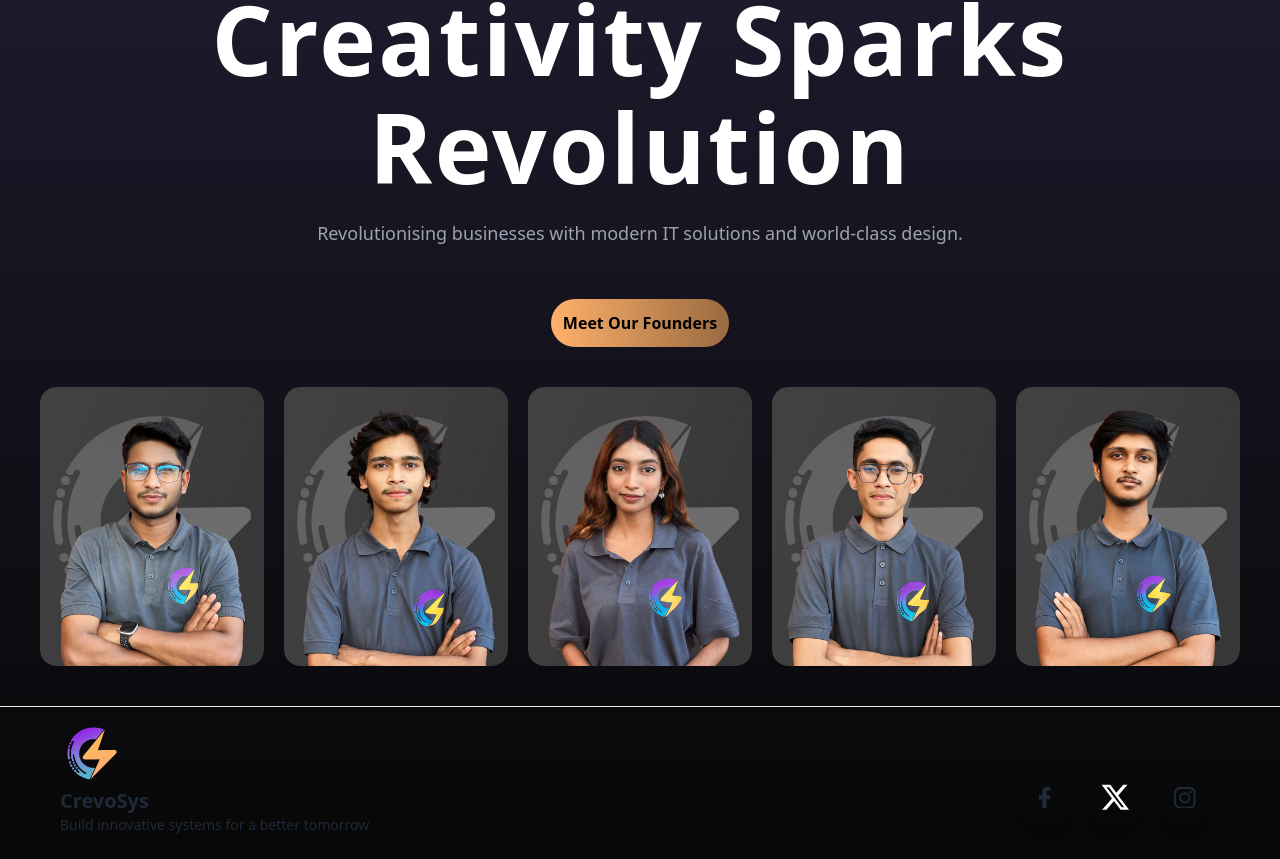
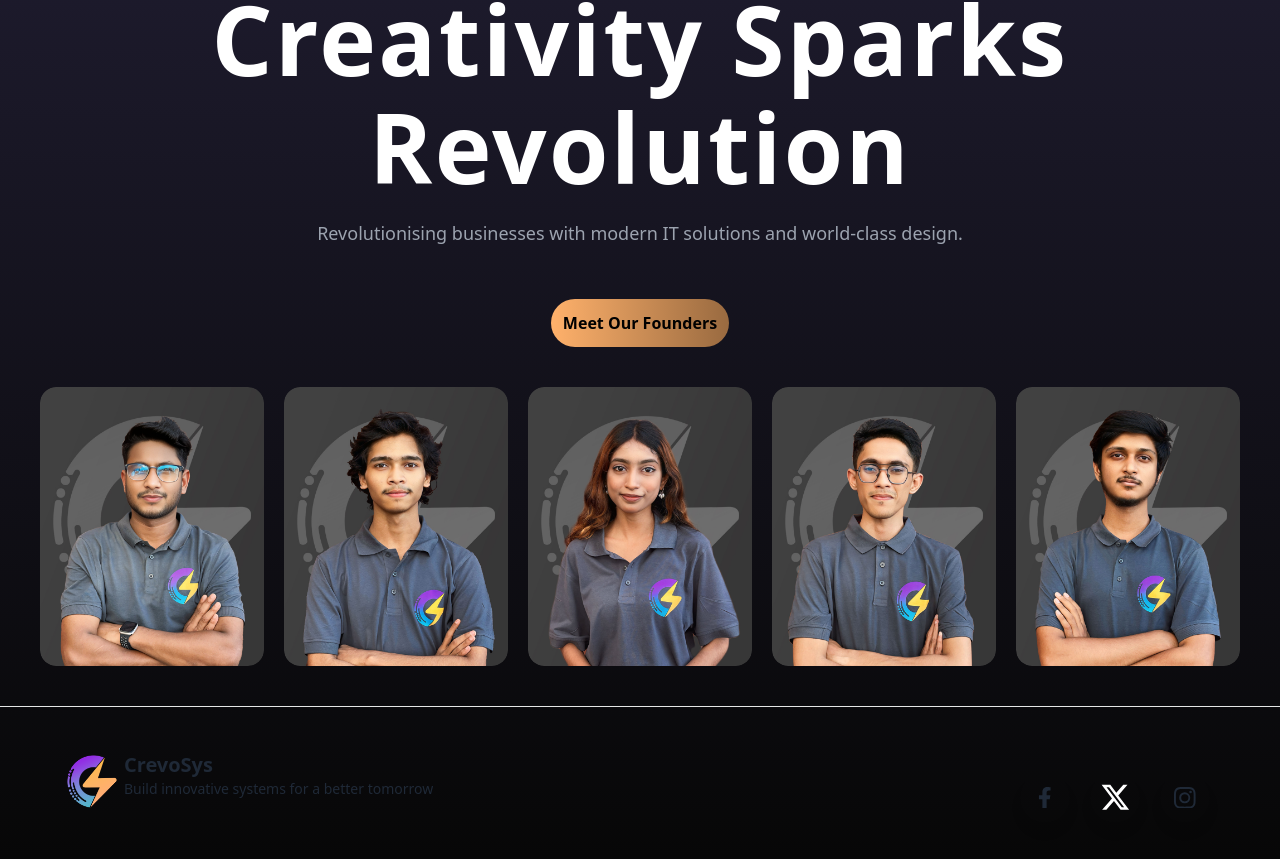
Before and after one commit to sahidDev09/CrevoSys, a React (Vite) app: page / in a window 1280 px wide. Shown: the part 239-1098 px from the top of the page. Built offline with nearby package versions, Linux system fonts and the light colour scheme.

Commit message:
footer done

```diff
--- a/src/components/Footer.jsx
+++ b/src/components/Footer.jsx
@@ -2,16 +2,15 @@ import './style.css';
 
 const Footer = () => {
     return (
-      <footer className="footer flex flex-col text-base-content border-base-300 border-t px-10 py-4">
-
-        <div className="flex justify-between px-5 w-full">
-            <div className="grid-flow-col items-center">
-                <div>
+      <footer className="footer container mx-auto flex flex-col text-base-content border-base-300 border-t px-10 py-4">
+        <div className="md:flex justify-between items-center px-5 w-full">
+            <div className="md:flex mx-auto md:mx-0 text-center md:text-start ">
+                <div className='flex items-center mx-auto justify-center'>
                     <img className="w-16 h-16" src="crevoicon.png" alt="" />
                 </div>
                 <p><span class="text-xl font-bold">CrevoSys</span><br /> Build innovative systems for a better tomorrow</p>
             </div>
-            <div className="md:place-self-center md:justify-self-end">
+            <div className="md:place-self-center md:justify-self-end mx-auto md:mx-0">
                 <div className="grid grid-flow-col gap-4">
                     <ul class="wrapper">
                     <li class="icon facebook">
--- a/src/components/Navbar.jsx
+++ b/src/components/Navbar.jsx
@@ -36,7 +36,7 @@ const Navbar = () => {
                 strokeLinecap="round"
                 strokeLinejoin="round"
                 strokeWidth="2"
-                d="M4 6h16M4 12h8m-8 6h16"
+                d="M4 6h16M4 12h16m-7 6h7"
               />
             </svg>
           </div>
```
